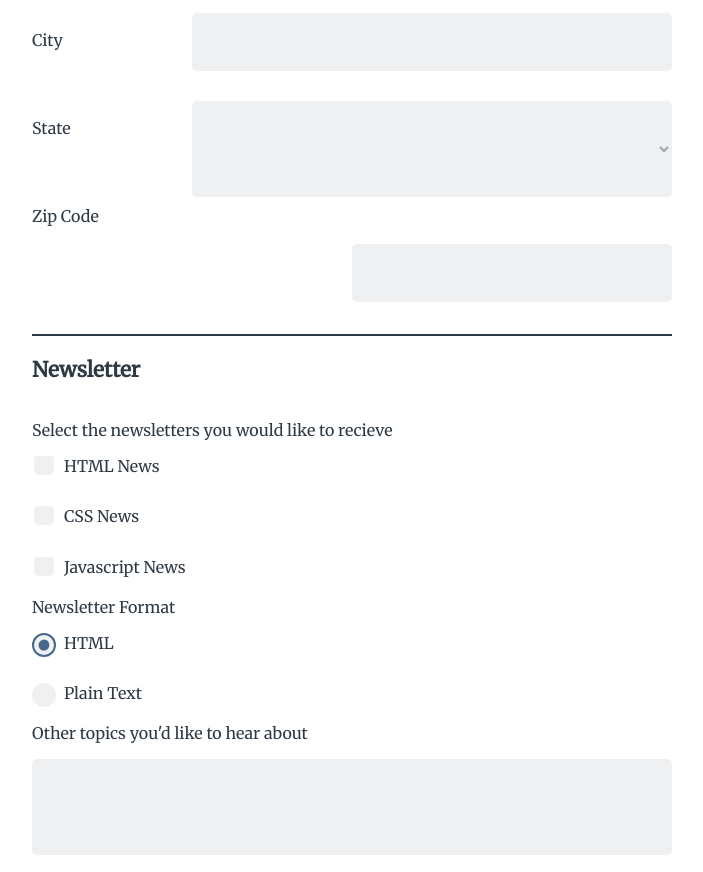
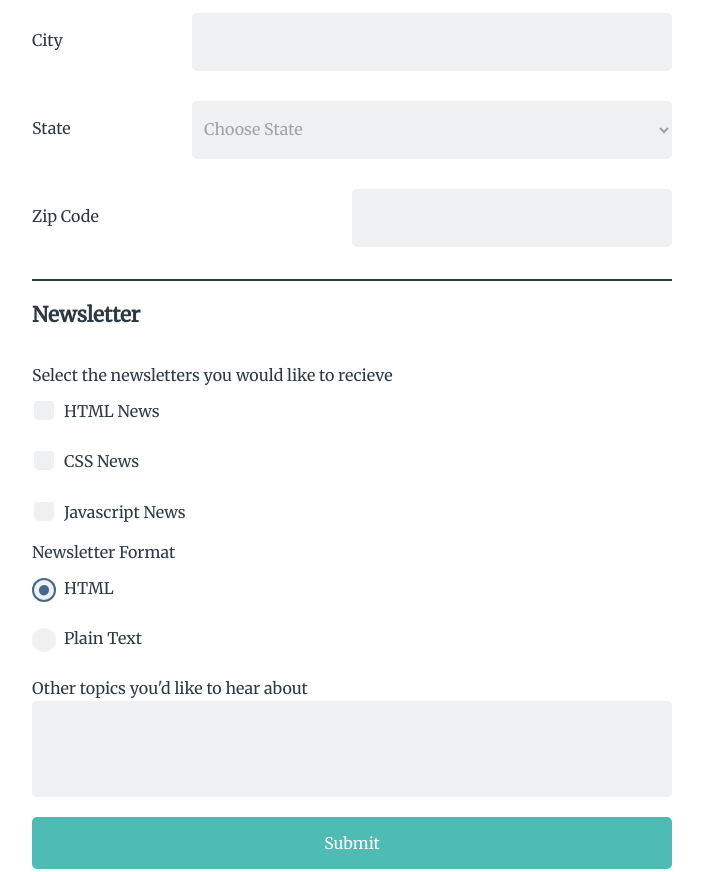
Before and after one commit to sampeppard/online_registration_v2, a plain HTML site: page index.html in a window 1280 px wide. Shown: the part 575-1447 px from the top of the page, without its empty margins (288-991 px from the left). Drawn offline with Linux system fonts and the light colour scheme.

Commit message:
Minor fixes to css and html
Media query is not sego to 760 pixels.

```diff
--- a/css/styles.css
+++ b/css/styles.css
@@ -157,9 +157,9 @@ select option {
 }
 
 select:focus, input[type="text"]:focus, textarea:focus {
-    box-shadow:0px 0px 0px 2px #46698b inset;
-    -moz-box-shadow: 0px 0px 0px 2px #46698b inset;
-    -webkit-box-shadow: 0px 0px 0px 2px #46698b inset;
+    box-shadow:0 0 0 2px #46698b inset;
+    -moz-box-shadow: 0 0 0 2px #46698b inset;
+    -webkit-box-shadow: 0 0 0 2px #46698b inset;
     background-color: #eff0f1;
     border-radius: 5px;
     -moz-border-radius: 5px;
@@ -174,10 +174,15 @@ select:focus, input[type="text"]:focus, textarea:focus {
     text-align: left;
 }
 
+select#state:focus {
+    color: #4a4a4a;
+}
+
 select:not(:focus), input[type="text"]:not(:focus), textarea:not(:focus) {
     border: none;
     margin:0;
 }
+
 
 input#zip {
     width:50%;
@@ -223,11 +228,11 @@ input[type="radio"]:checked + label:before {
     background-color: #eff0f1;
     color: #46698b;
     text-align: center;
-    font-size:3.5em;
+    font-size:3.3em;
     line-height:23px;
-    box-shadow:0px 0px 0px 2px #46698b inset;
-    -moz-box-shadow: 0px 0px 0px 2px #46698b inset;
-    -webkit-box-shadow: 0px 0px 0px 2px #46698b inset;
+    box-shadow:0 0 0 2px #46698b inset;
+    -moz-box-shadow: 0 0 0 2px #46698b inset;
+    -webkit-box-shadow: 0 0 0 2px #46698b inset;
 }
 
 button {
@@ -253,7 +258,7 @@ footer {
 
 /* Styles for larger screens -----------------*/
 
-@media screen and (min-width: 900px) {
+@media screen and (min-width: 760px) {
 
     .main-content {
         width: 50%;
@@ -264,10 +269,6 @@ footer {
         display: inline-block;
         float: right;
         width: 75%;
-    }
-
-    select {
-        padding:3em 0;
     }
 
     .contact-info label {
--- a/index.html
+++ b/index.html
@@ -117,8 +117,9 @@
                     <br>
                     <input type="radio" id="rd_pt" value="format_pt"  name="format" >
                     <label for="rd_pt">Plain Text</label>
-                    <p>Other topics you'd like to hear about</p>
-                    <textarea name="other_topics"></textarea>
+                    <br>
+                    <label for="other_topics">Other topics you'd like to hear about</label>
+                    <textarea id="other_topics" name="other_topics"></textarea>
                     <button type="button">Submit</button>
                 </fieldset>
             </form>
```
